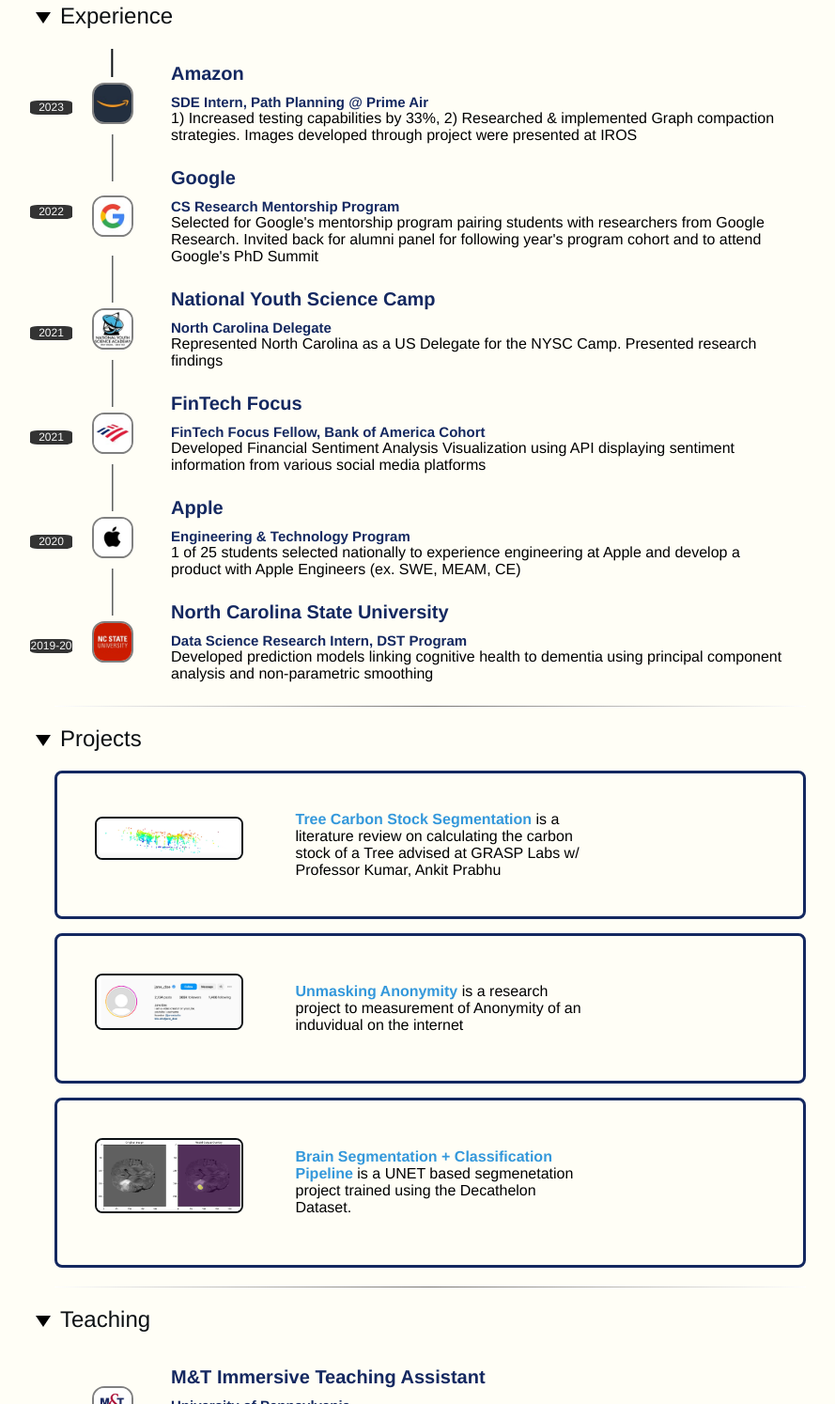
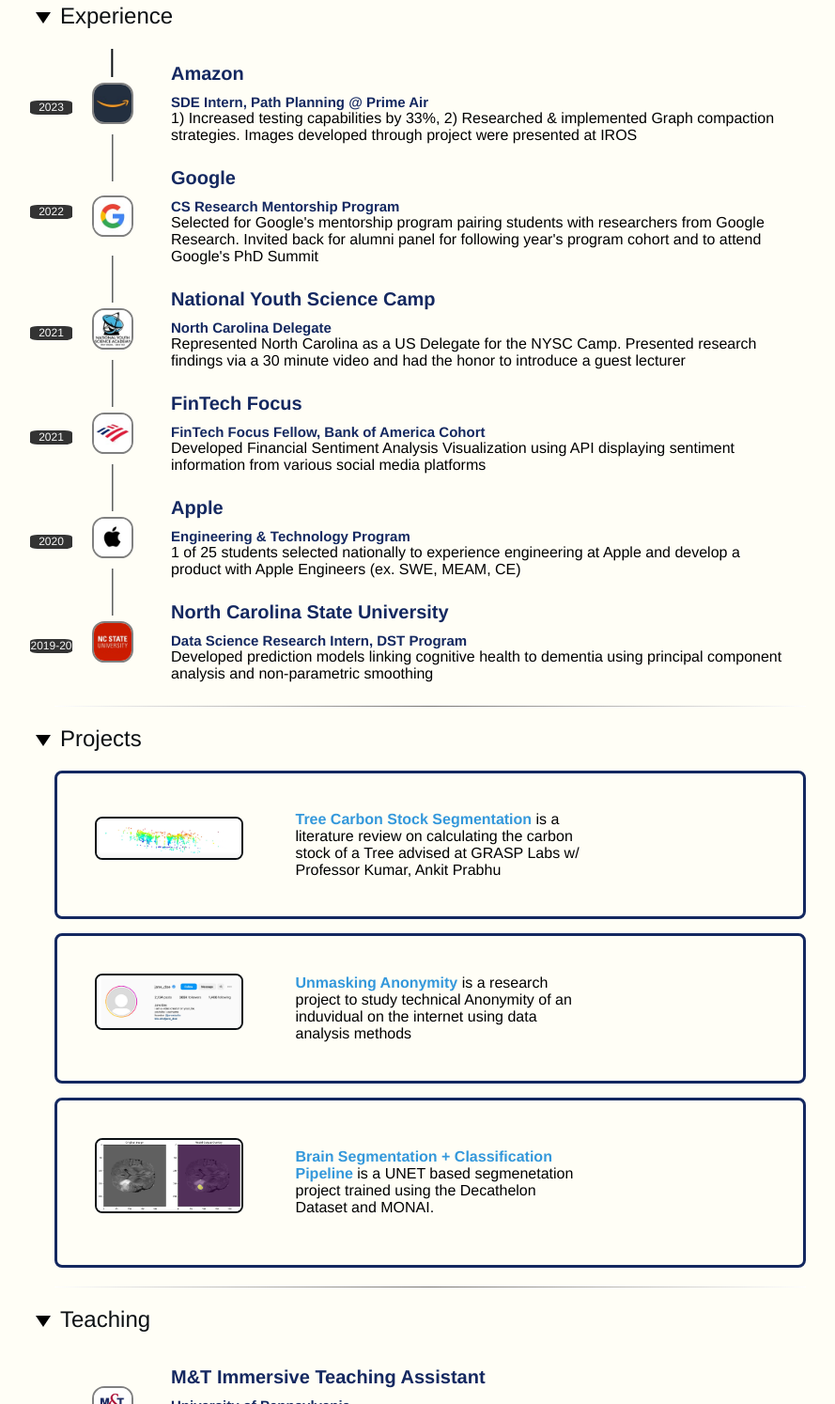
Before and after one commit to aishbsk/aishbsk.github.io, a plain HTML site: page index.html in a window 1280 px wide. Shown: the part 263-1757 px from the top of the page at 94% size, without its empty margins (182-1071 px from the left). Drawn offline with Linux system fonts and the light colour scheme.

Commit message:
Minor description fixes

```diff
--- a/index.html
+++ b/index.html
@@ -76,7 +76,7 @@
             <timebox>2021</timebox>
             <h2>National Youth Science Camp</h2>
             <h4>North Carolina Delegate</h4>
-            <p>Represented North Carolina as a US Delegate for the NYSC Camp. Presented research findings </p>
+            <p>Represented North Carolina as a US Delegate for the NYSC Camp. Presented research findings via a 30 minute video and had the honor to introduce a guest lecturer</p>
           </div>
         </li>
         <li>
@@ -144,19 +144,20 @@
         <div class="pico"><img src="./assets/images/anon_twit.png" /></div>
         <div class="pdesc"><a
             href="https://www.sigmaxi.org/news/news-archive/2023/11/15/student-researchers-awarded-inducted-at-ifore">Unmasking
-            Anonymity</a> is a research project to measurement of Anonymity of an induvidual on the internet</div>
+            Anonymity</a> is a research project to study technical Anonymity of an induvidual on the internet using data analysis methods</div>
         <div class="pend"></div>
       </div>
 
       <div class="project">
         <div class="pico"><img src="./assets/images/brain_segmentation.png" /></div>
         <div class="pdesc"><a href="https://www.github.com/aishwaryabsk/segmentation">Brain Segmentation + Classification
-            Pipeline</a> is a UNET based segmenetation project trained using the Decathelon Dataset</a>.</div>
+            Pipeline</a> is a UNET based segmenetation project trained using the Decathelon Dataset and MONAI</a>.</div>
         <div class="pend"></div>
       </div>
     </div>
   </div>
 
+  <!-- teaching -->
   <div class="experiences">
     <hr>
     <div class="header" onclick="toggleContent()">
```
